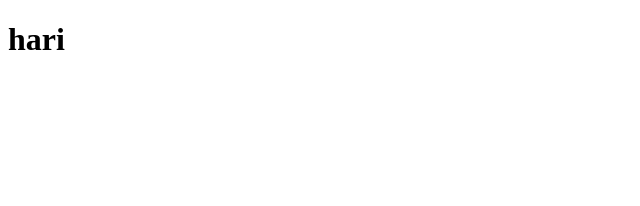
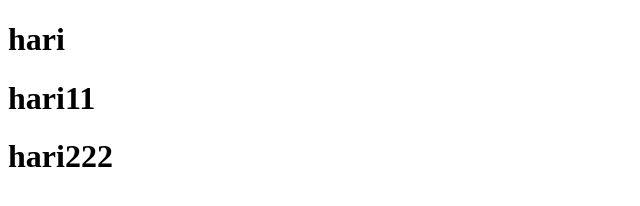
Before and after one commit to Sachinpatel95/CORONA_VIRUS_RECOGNITION, a website: page index.html in a window 1280 px wide. Shown: the whole page, without its empty margins (0-640 px from the left). Drawn offline with Linux system fonts and the light colour scheme.

Commit message:
2nd done

```diff
--- a/index.html
+++ b/index.html
@@ -2,6 +2,8 @@
 <head></head>
 <body>
     <h1>hari</h1>
+    <h1>hari11</h1>
+    <h1>hari222</h1>
 
 </body>
 </html>
```
